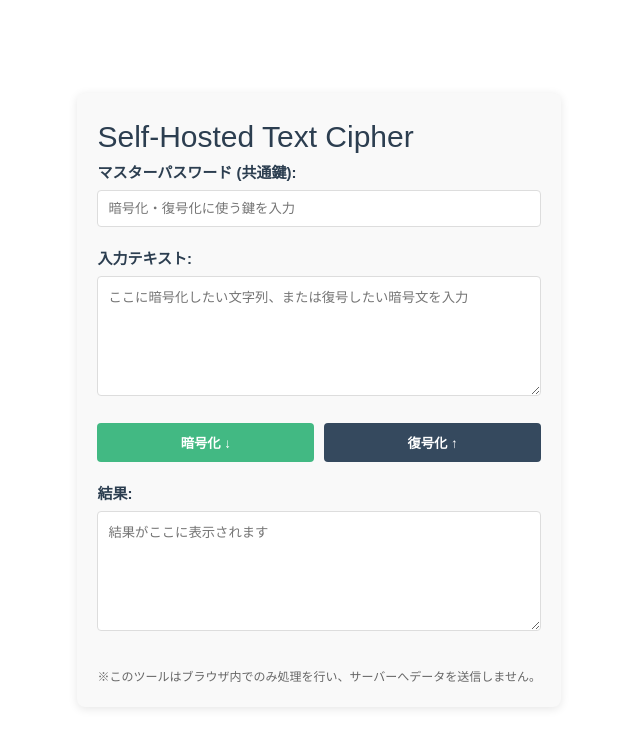
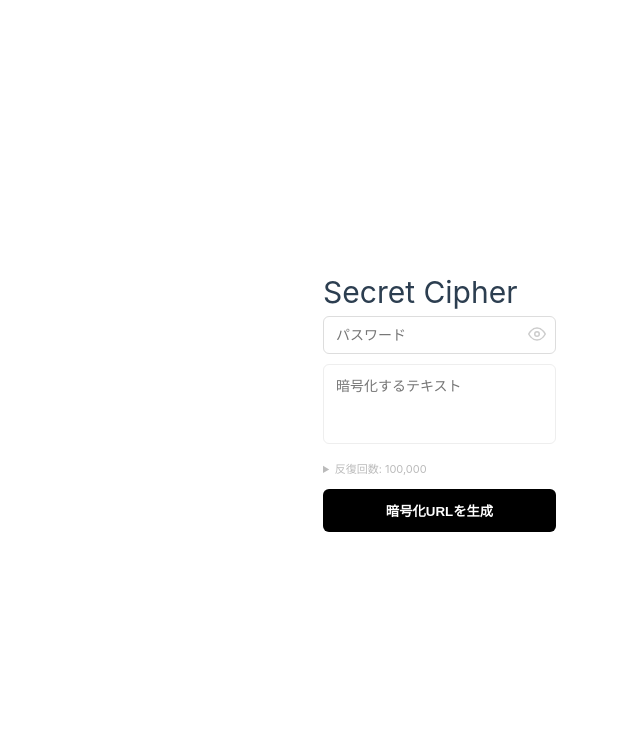
Before and after one commit to Yusaku-KASAI/txt-crypter, a Vue app in the folder vue/: page / in a window 1280 px wide. Shown: the top 748 px of the page, without its empty margins (79-719 px from the left). Built offline with nearby package versions, Linux system fonts and the light colour scheme.

Commit message:
暗号復号ページ完成

```diff
--- a/vue/src/pages/Index.vue
+++ b/vue/src/pages/Index.vue
@@ -1,164 +1,350 @@
 <template>
-  <div class="container">
-    <h1>Self-Hosted Text Cipher</h1>
+  <div :class="['app-wrapper', { 'simple-mode': isDecryptMode }]">
+    <div class="card">
+      <div v-if="!decryptedText">
+        <h1 v-if="!isDecryptMode" class="title">Secret Cipher</h1>
 
-    <div class="input-group">
-      <label>マスターパスワード (共通鍵):</label>
-      <input v-model="masterKey" type="password" placeholder="暗号化・復号化に使う鍵を入力" />
-    </div>
+        <div class="field">
+          <div class="input-with-icon">
+            <input
+              v-model="password"
+              :type="isPasswordVisible ? 'text' : 'password'"
+              placeholder="パスワード"
+              class="input-minimal"
+              @keyup.enter="executeAction"
+            />
+            <button @click="isPasswordVisible = !isPasswordVisible" class="icon-btn" type="button">
+              <svg
+                v-if="isPasswordVisible"
+                xmlns="http://www.w3.org/2000/svg"
+                width="18"
+                height="18"
+                viewBox="0 0 24 24"
+                fill="none"
+                stroke="currentColor"
+                stroke-width="2"
+                stroke-linecap="round"
+                stroke-linejoin="round"
+              >
+                <path
+                  d="M17.94 17.94A10.07 10.07 0 0 1 12 20c-7 0-11-8-11-8a18.45 18.45 0 0 1 5.06-5.94M9.9 4.24A9.12 9.12 0 0 1 12 4c7 0 11 8 11 8a18.5 18.5 0 0 1-2.16 3.19m-6.72-1.07a3 3 0 1 1-4.24-4.24"
+                ></path>
+                <line x1="1" y1="1" x2="23" y2="23"></line>
+              </svg>
+              <svg
+                v-else
+                xmlns="http://www.w3.org/2000/svg"
+                width="18"
+                height="18"
+                viewBox="0 0 24 24"
+                fill="none"
+                stroke="currentColor"
+                stroke-width="2"
+                stroke-linecap="round"
+                stroke-linejoin="round"
+              >
+                <path d="M1 12s4-8 11-8 11 8 11 8-4 8-11 8-11-8-11-8z"></path>
+                <circle cx="12" cy="12" r="3"></circle>
+              </svg>
+            </button>
+          </div>
+        </div>
 
-    <div class="input-group">
-      <label>入力テキスト:</label>
-      <textarea
-        v-model="inputText"
-        placeholder="ここに暗号化したい文字列、または復号したい暗号文を入力"
-      ></textarea>
-    </div>
+        <div v-if="!isDecryptMode" class="field mt-10">
+          <textarea
+            v-model="mainText"
+            placeholder="暗号化するテキスト"
+            class="textarea-minimal"
+          ></textarea>
+        </div>
 
-    <div class="actions">
-      <button @click="encrypt" class="btn-encrypt">暗号化 ↓</button>
-      <button @click="decrypt" class="btn-decrypt">復号化 ↑</button>
-    </div>
+        <details class="advanced-settings">
+          <summary>反復回数: {{ iterations.toLocaleString() }}</summary>
+          <input
+            v-model.number="iterations"
+            type="number"
+            step="10000"
+            class="input-minimal small mt-5"
+          />
+        </details>
 
-    <div class="input-group">
-      <label>結果:</label>
-      <textarea v-model="outputText" readonly placeholder="結果がここに表示されます"></textarea>
-      <button v-if="outputText" @click="copyToClipboard" class="btn-copy">結果をコピー</button>
-    </div>
+        <button @click="executeAction" class="btn-main mt-10">
+          {{ isDecryptMode ? "復号する" : "暗号化URLを生成" }}
+        </button>
 
-    <p v-if="errorMessage" class="error">{{ errorMessage }}</p>
+        <div v-if="!isDecryptMode && generatedUrl" class="url-box mt-10">
+          <div class="copy-group">
+            <input type="text" :value="generatedUrl" readonly class="input-minimal small-text" />
+            <button @click="copy(generatedUrl)" class="btn-copy-small">URLコピー</button>
+          </div>
+        </div>
+      </div>
 
-    <div class="footer">
-      <p>※このツールはブラウザ内でのみ処理を行い、サーバーへデータを送信しません。</p>
+      <div v-else class="success-screen">
+        <div class="field">
+          <div class="input-with-icon">
+            <textarea
+              v-model="decryptedText"
+              readonly
+              :class="['textarea-minimal result-display', { masked: !isResultVisible }]"
+            ></textarea>
+            <button
+              @click="isResultVisible = !isResultVisible"
+              class="icon-btn top-right"
+              type="button"
+            >
+              <svg
+                v-if="isResultVisible"
+                xmlns="http://www.w3.org/2000/svg"
+                width="20"
+                height="20"
+                viewBox="0 0 24 24"
+                fill="none"
+                stroke="currentColor"
+                stroke-width="2"
+                stroke-linecap="round"
+                stroke-linejoin="round"
+              >
+                <path d="M1 12s4-8 11-8 11 8 11 8-4 8-11 8-11-8-11-8z"></path>
+                <circle cx="12" cy="12" r="3"></circle>
+              </svg>
+              <svg
+                v-else
+                xmlns="http://www.w3.org/2000/svg"
+                width="20"
+                height="20"
+                viewBox="0 0 24 24"
+                fill="none"
+                stroke="currentColor"
+                stroke-width="2"
+                stroke-linecap="round"
+                stroke-linejoin="round"
+              >
+                <path
+                  d="M17.94 17.94A10.07 10.07 0 0 1 12 20c-7 0-11-8-11-8a18.45 18.45 0 0 1 5.06-5.94M9.9 4.24A9.12 9.12 0 0 1 12 4c7 0 11 8 11 8a18.5 18.5 0 0 1-2.16 3.19m-6.72-1.07a3 3 0 1 1-4.24-4.24"
+                ></path>
+                <line x1="1" y1="1" x2="23" y2="23"></line>
+              </svg>
+            </button>
+          </div>
+        </div>
+        <button @click="copy(decryptedText)" class="btn-copy-big">コピーする</button>
+        <button @click="reset" class="btn-reset">閉じる</button>
+      </div>
+
+      <p v-if="errorMsg" class="error-text">{{ errorMsg }}</p>
     </div>
   </div>
 </template>
 
 <script setup>
-import { ref } from "vue";
+import { ref, onMounted } from "vue";
 import CryptoJS from "crypto-js";
 
-const masterKey = ref("");
-const inputText = ref("");
-const outputText = ref("");
-const errorMessage = ref("");
+const password = ref("");
+const iterations = ref(100000);
+const mainText = ref("");
+const encryptedPayload = ref("");
+const decryptedText = ref("");
+const generatedUrl = ref("");
+const errorMsg = ref("");
 
-// 暗号化処理
-const encrypt = () => {
-  if (!masterKey.value || !inputText.value) {
-    errorMessage.value = "パスワードとテキストを入力してください。";
-    return;
+const isDecryptMode = ref(false);
+const isPasswordVisible = ref(false);
+const isResultVisible = ref(false);
+
+onMounted(() => {
+  const params = new URLSearchParams(window.location.search);
+  const txt = params.get("txt");
+  const iter = params.get("iter");
+  if (txt) {
+    isDecryptMode.value = true;
+    encryptedPayload.value = txt;
+    if (iter) iterations.value = parseInt(iter);
   }
+});
+
+const executeAction = () => {
+  isDecryptMode.value ? handleDecrypt() : handleEncrypt();
+};
+
+const deriveKey = (pass, iter) => {
+  const salt = CryptoJS.enc.Hex.parse("53656c66486f7374"); // 固定ソルト
+  return CryptoJS.PBKDF2(pass, salt, { keySize: 256 / 32, iterations: iter });
+};
+
+const handleEncrypt = () => {
+  if (!password.value || !mainText.value) return;
   try {
-    const encrypted = CryptoJS.AES.encrypt(inputText.value, masterKey.value).toString();
-    outputText.value = encrypted;
-    errorMessage.value = "";
+    const key = deriveKey(password.value, iterations.value);
+    const encrypted = CryptoJS.AES.encrypt(mainText.value, key, {
+      iv: CryptoJS.enc.Hex.parse("00000000000000000000000000000000"),
+    }).toString();
+    const baseUrl = window.location.origin + window.location.pathname;
+    generatedUrl.value = `${baseUrl}?txt=${encodeURIComponent(encrypted)}&iter=${iterations.value}`;
+    errorMsg.value = "";
   } catch (e) {
-    errorMessage.value = "暗号化に失敗しました。";
+    errorMsg.value = "暗号化失敗";
   }
 };
 
-// 復号化処理
-const decrypt = () => {
-  if (!masterKey.value || !inputText.value) {
-    errorMessage.value = "パスワードとテキストを入力してください。";
-    return;
-  }
+const handleDecrypt = () => {
+  if (!password.value || !encryptedPayload.value) return;
   try {
-    const bytes = CryptoJS.AES.decrypt(inputText.value, masterKey.value);
+    const key = deriveKey(password.value, iterations.value);
+    const bytes = CryptoJS.AES.decrypt(encryptedPayload.value, key, {
+      iv: CryptoJS.enc.Hex.parse("00000000000000000000000000000000"),
+    });
     const decrypted = bytes.toString(CryptoJS.enc.Utf8);
-
-    if (!decrypted) {
-      throw new Error("Invalid key");
-    }
-
-    outputText.value = decrypted;
-    errorMessage.value = "";
+    if (!decrypted) throw new Error();
+    decryptedText.value = decrypted;
+    isResultVisible.value = true;
+    errorMsg.value = "";
   } catch (e) {
-    errorMessage.value = "復号に失敗しました。パスワードが正しくないか、データが壊れています。";
-    outputText.value = "";
+    errorMsg.value = "パスワードが違います";
+    decryptedText.value = "";
   }
 };
 
-// コピー機能
-const copyToClipboard = () => {
-  navigator.clipboard.writeText(outputText.value);
+const reset = () => {
+  decryptedText.value = "";
+  password.value = "";
+};
+
+const copy = async (text) => {
+  await navigator.clipboard.writeText(text);
   alert("コピーしました");
 };
 </script>
 
 <style scoped>
-.container {
-  max-width: 600px;
-  margin: 20px auto;
-  padding: 20px;
-  font-family: sans-serif;
-  background: #f9f9f9;
-  border-radius: 8px;
-  box-shadow: 0 2px 10px rgba(0, 0, 0, 0.1);
+.app-wrapper {
+  display: flex;
+  justify-content: center;
+  background: transparent;
+  font-family: -apple-system, sans-serif;
+}
+.card {
+  width: 100%;
+  max-width: 400px;
+  padding: 5px;
 }
 
-.input-group {
-  margin-bottom: 20px;
+.input-with-icon {
+  position: relative;
+  display: flex;
+  align-items: center;
+}
+.input-minimal,
+.textarea-minimal {
+  width: 100%;
+  padding: 10px 35px 10px 12px;
+  border: 1px solid #ddd;
+  border-radius: 6px;
+  font-size: 14px;
+  outline: none;
+  box-sizing: border-box;
+  background: #fff;
+}
+.textarea-minimal {
+  height: 80px;
+  resize: none;
+  border-color: #eee;
 }
 
-label {
-  display: block;
-  margin-bottom: 5px;
-  font-weight: bold;
+/* 復号結果表示：より大きく見やすく */
+.result-display {
+  height: 100px;
+  font-size: 16px;
+  background: #fdfdfd;
+  font-family: monospace;
+  border: 1px solid #2383e2;
+}
+.result-display.masked {
+  color: transparent;
+  text-shadow: 0 0 10px rgba(0, 0, 0, 0.4);
+  user-select: none;
+  border-color: #eee;
 }
 
-input[type="password"],
-textarea {
-  width: 100%;
-  padding: 10px;
-  border: 1px solid #ddd;
-  border-radius: 4px;
-  box-sizing: border-box;
+.icon-btn {
+  position: absolute;
+  right: 10px;
+  background: none;
+  border: none;
+  cursor: pointer;
+  color: #ccc;
+  padding: 0;
+}
+.icon-btn.top-right {
+  top: 10px;
 }
 
-textarea {
-  height: 120px;
-  resize: vertical;
+.btn-main {
+  width: 100%;
+  padding: 12px;
+  background: #000;
+  color: #fff;
+  border: none;
+  border-radius: 6px;
+  font-weight: bold;
+  cursor: pointer;
 }
 
-.actions {
-  display: flex;
-  gap: 10px;
-  margin-bottom: 20px;
+/* コピーボタン：復号成功時は目立たせる */
+.btn-copy-big {
+  width: 100%;
+  margin-top: 10px;
+  padding: 14px;
+  background: #2383e2;
+  color: white;
+  border: none;
+  border-radius: 6px;
+  font-weight: bold;
+  cursor: pointer;
+  font-size: 15px;
+}
+.btn-reset {
+  width: 100%;
+  margin-top: 8px;
+  padding: 8px;
+  background: transparent;
+  color: #999;
+  border: none;
+  cursor: pointer;
+  font-size: 12px;
 }
 
-button {
-  flex: 1;
-  padding: 10px;
+.advanced-settings {
+  font-size: 11px;
+  color: #bbb;
+  margin-top: 10px;
+}
+.advanced-settings summary {
   cursor: pointer;
-  border: none;
-  border-radius: 4px;
-  color: white;
-  font-weight: bold;
+  outline: none;
+}
+.input-minimal.small {
+  width: 100px;
+  padding: 4px 8px;
+  font-size: 11px;
 }
 
-.btn-encrypt {
-  background-color: #42b983;
+.copy-group {
+  display: flex;
+  gap: 8px;
 }
-.btn-decrypt {
-  background-color: #35495e;
+.small-text {
+  font-size: 11px;
+  color: #999;
 }
-.btn-copy {
-  background-color: #eee;
-  color: #333;
-  margin-top: 5px;
-  width: auto;
+.mt-10 {
+  margin-top: 10px;
 }
-
-.error {
-  color: red;
-  font-size: 0.9em;
-}
-.footer {
-  margin-top: 30px;
-  font-size: 0.8em;
-  color: #666;
+.error-text {
+  color: #eb5757;
+  font-size: 12px;
   text-align: center;
+  margin-top: 10px;
 }
 </style>
```
